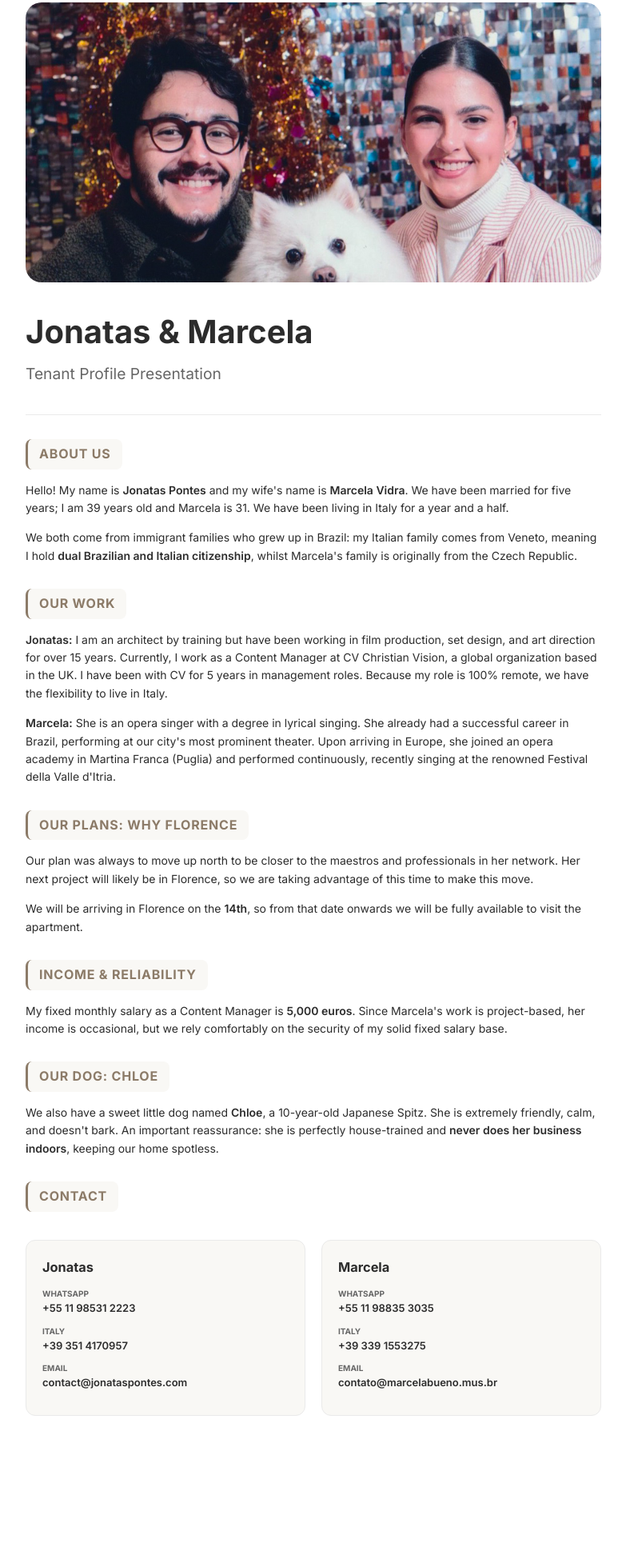
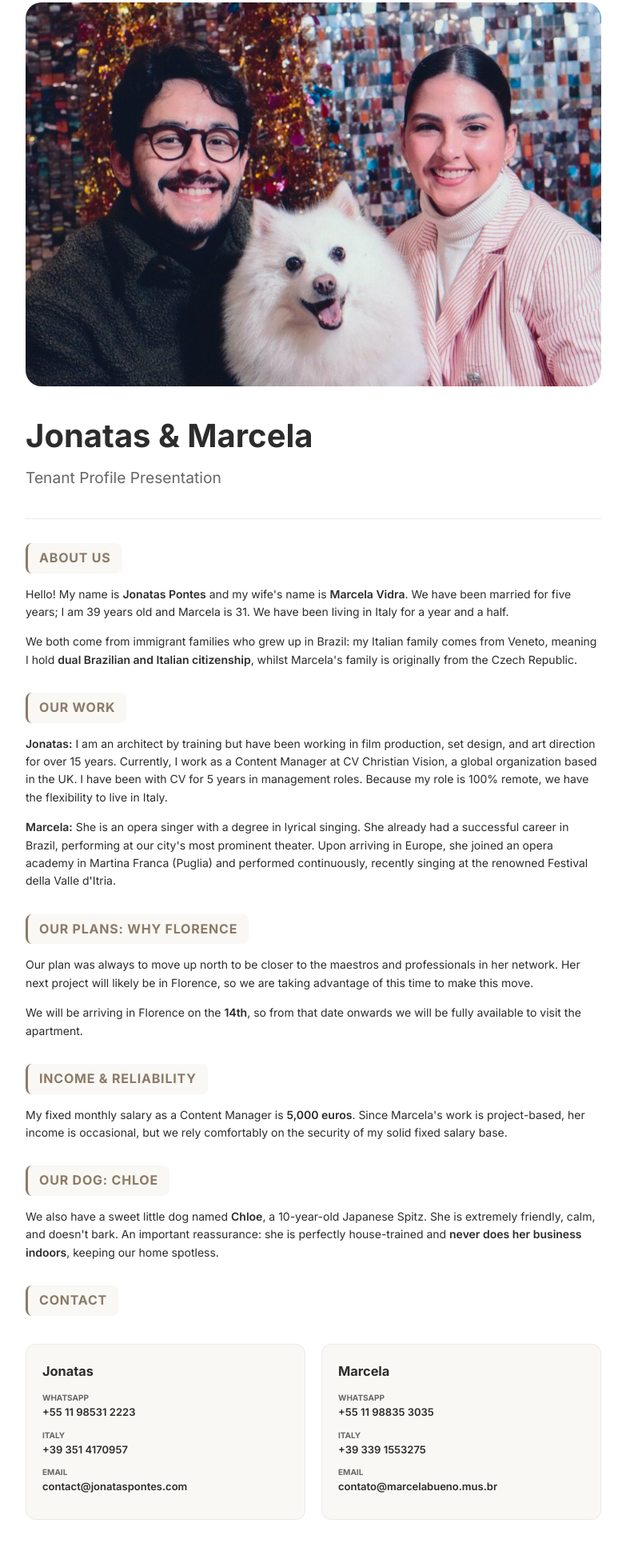
Before and after one commit to jopontes/Family-Profile, a plain HTML site: page profile_english.html in a window 1280 px wide. Shown: the part 87-2026 px from the top of the page at 80% size, without its empty margins (248-1031 px from the left). Before the commit the page ends 1927 px from the top, so only its background shows below. Drawn offline with Linux system fonts and the light colour scheme.

Commit message:
Adjust photo height for PDF and ensure emails are clickable

```diff
--- a/profile_english.html
+++ b/profile_english.html
@@ -58,10 +58,11 @@
 
         .hero-photo-static {
             width: 100%;
-            height: 350px;
+            height: 480px;
+            /* Increased to show the dog better */
             background-image: url('Scan 1_Original.jpg');
             background-size: cover;
-            background-position: center 30%;
+            background-position: center 35%;
             border-radius: 20px;
             margin-bottom: 30px;
         }
@@ -233,7 +234,7 @@
                         </div>
                         <div class="contact-row">
                             <span class="phone-type">Email</span>
-                            <span class="email-link">contact@jonataspontes.com</span>
+                            <a href="mailto:contact@jonataspontes.com" class="email-link">contact@jonataspontes.com</a>
                         </div>
                     </div>
                     <div class="contact-card">
@@ -248,7 +249,8 @@
                         </div>
                         <div class="contact-row">
                             <span class="phone-type">Email</span>
-                            <span class="email-link">contato@marcelabueno.mus.br</span>
+                            <a href="mailto:contato@marcelabueno.mus.br"
+                                class="email-link">contato@marcelabueno.mus.br</a>
                         </div>
                     </div>
                 </div>
```
Also changed, not shown: profile_italiano.html (+6 -4 lines).
